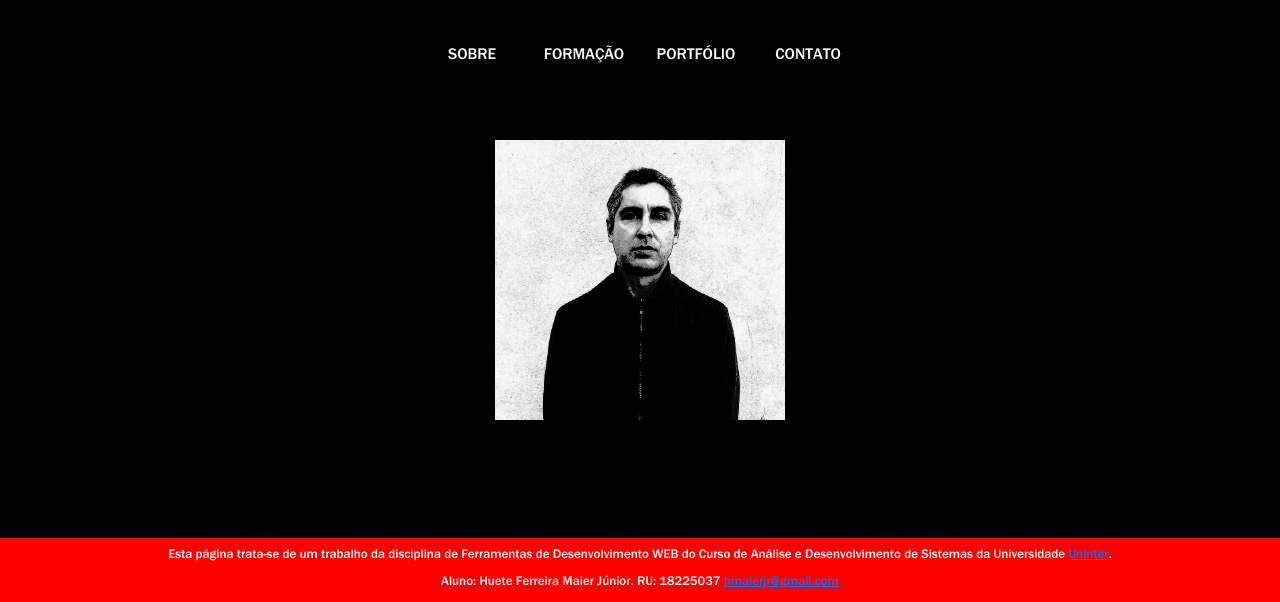
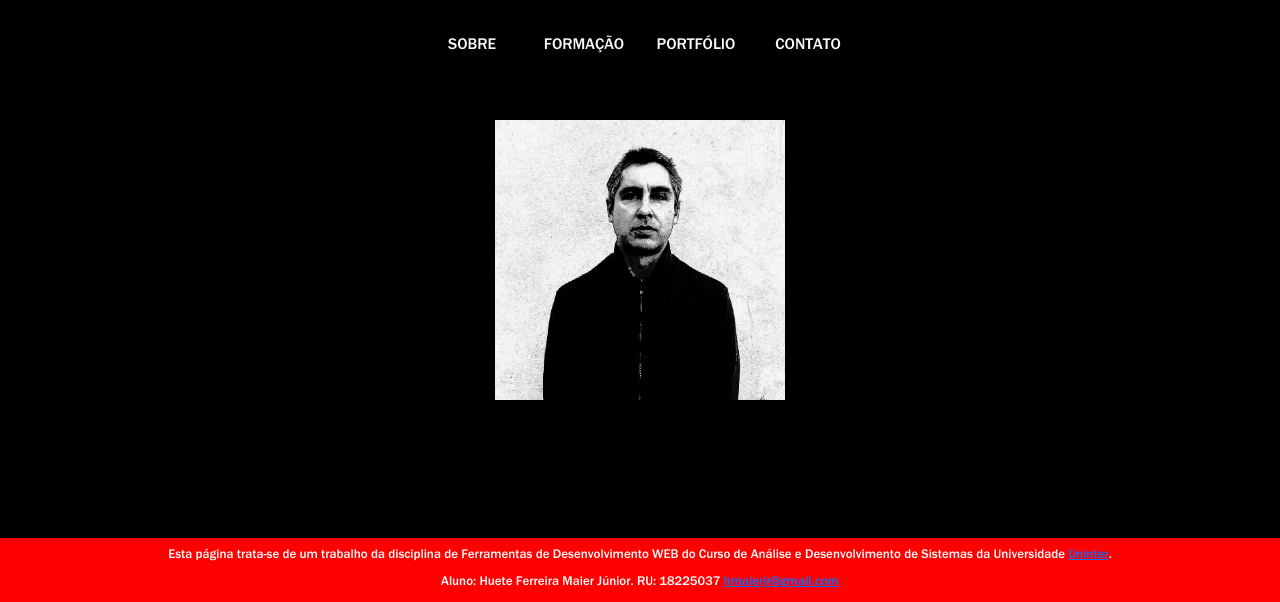
Before and after one commit to hfmjr/hfmjr.github.io, a plain HTML site: page index.html in a window 1280 px wide. Shown: the part 198-800 px from the top of the page. Drawn offline with nearby package versions, Linux system fonts and the light colour scheme.

Commit message:
Update screen.css

```diff
--- a/screen.css
+++ b/screen.css
@@ -30,7 +30,8 @@ body {
 li {
     cursor: pointer;            /* monstra um ponteiro (mãozinha) pra indicar que faz algo*/
     text-transform: uppercase;
-    padding: 10px; /* sem um padding os textos grudam. não pode usar margin porque a margin pode ser clicada e não retorna o texto innerHTML*/
+    padding-left: 10px; /* sem um padding os textos grudam. não pode usar margin porque a margin pode ser clicada e não retorna o texto innerHTML*/
+    padding-right: 10px;
     flex: 1;         /* faz os elementos li ocuparem todo espaço ul, caso contrario é possivel clicar em local que não retorna o apropriado innerHTML para a função.   */
     text-align: center;  /* o innerHTML fica no centro do box li */
 }
```
